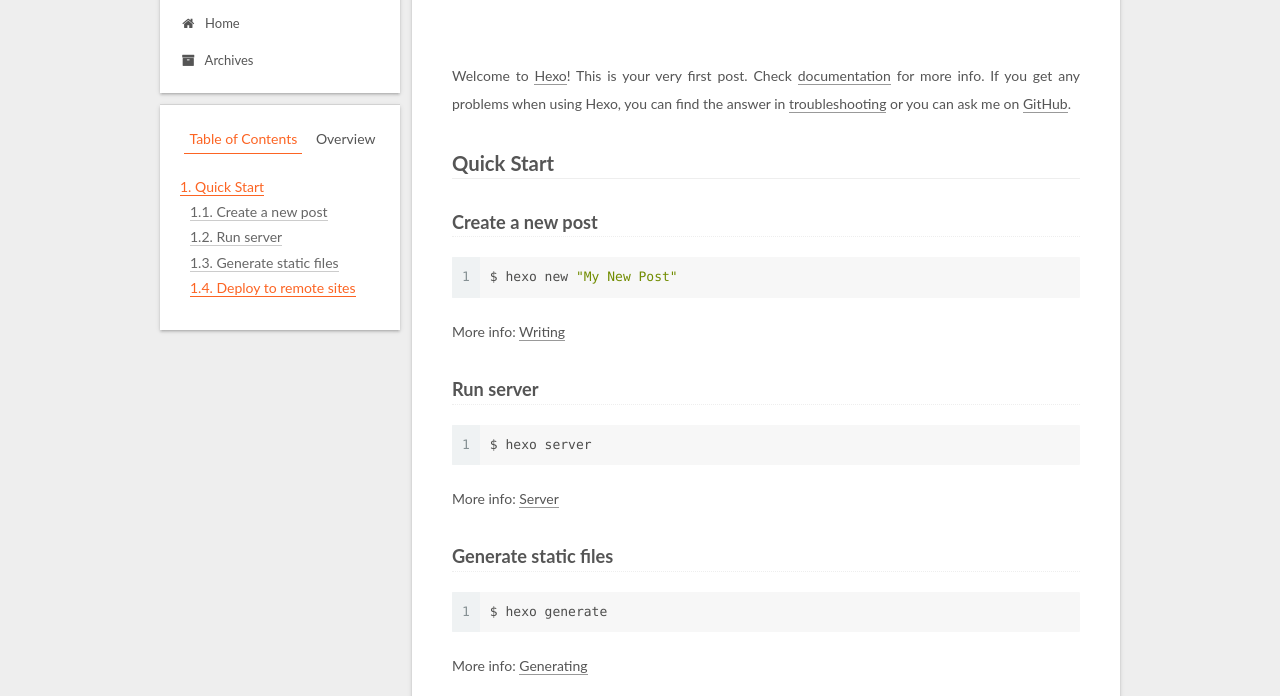
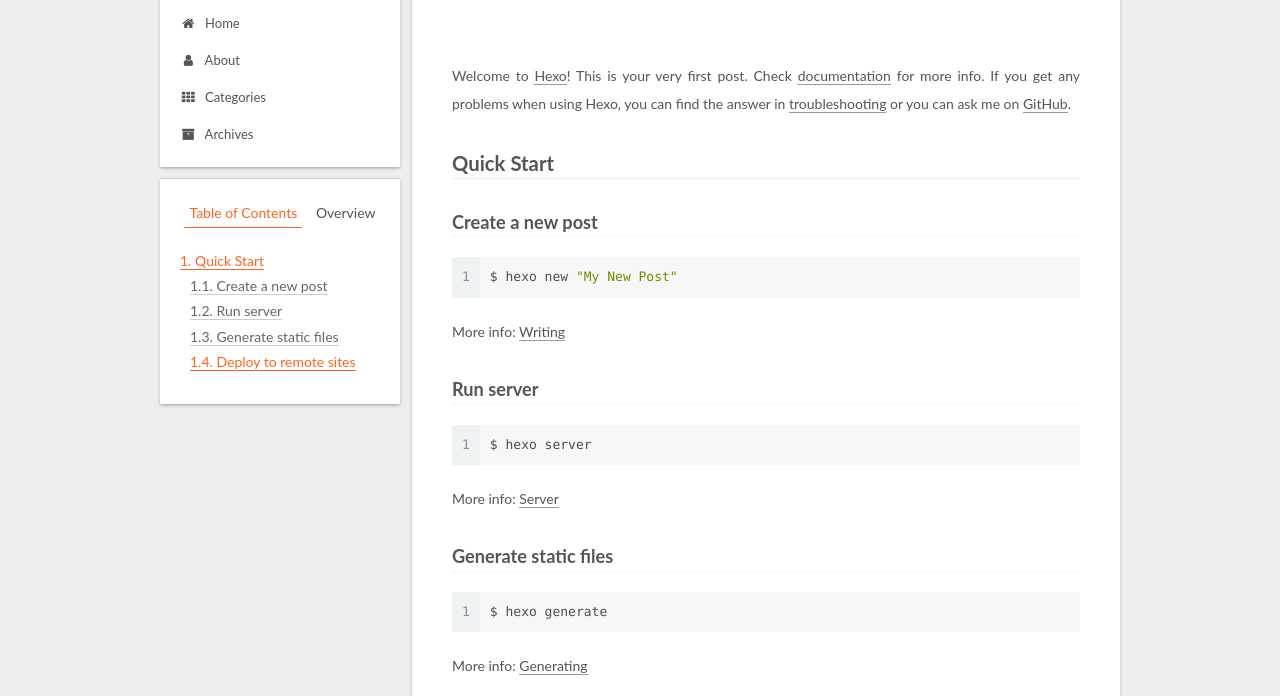
Before and after one commit to ramfmy/ramfmy.github.io, a plain HTML site: page 2019/05/01/hello-world/index.html in a window 1280 px wide. Shown: the part 104-800 px from the top of the page. Drawn offline with Linux system fonts and the light colour scheme.

Commit message:
Site updated: 2019-05-01 19:29:05

```diff
--- a/2019/05/01/hello-world/index.html
+++ b/2019/05/01/hello-world/index.html
@@ -186,6 +186,26 @@
               <i class="menu-item-icon fa fa-fw fa-home"></i> <br>
 
             Home
+          </a>
+        </li>
+
+
+        <li class="menu-item menu-item-about">
+          <a href="/about/" rel="section">
+
+              <i class="menu-item-icon fa fa-fw fa-user"></i> <br>
+
+            About
+          </a>
+        </li>
+
+
+        <li class="menu-item menu-item-categories">
+          <a href="/categories/" rel="section">
+
+              <i class="menu-item-icon fa fa-fw fa-th"></i> <br>
+
+            Categories
           </a>
         </li>
 
--- a/css/main.css
+++ b/css/main.css
@@ -1823,7 +1823,7 @@ pre .javascript .function {
   width: 4px;
   height: 4px;
   border-radius: 50%;
-  background: #ff119c;
+  background: #8f6f06;
 }
 .links-of-blogroll {
   font-size: 13px;
```
Also changed, not shown: archives/2019/05/index.html (+20 -0 lines), archives/2019/index.html (+20 -0 lines), archives/index.html (+20 -0 lines), index.html (+20 -0 lines).
